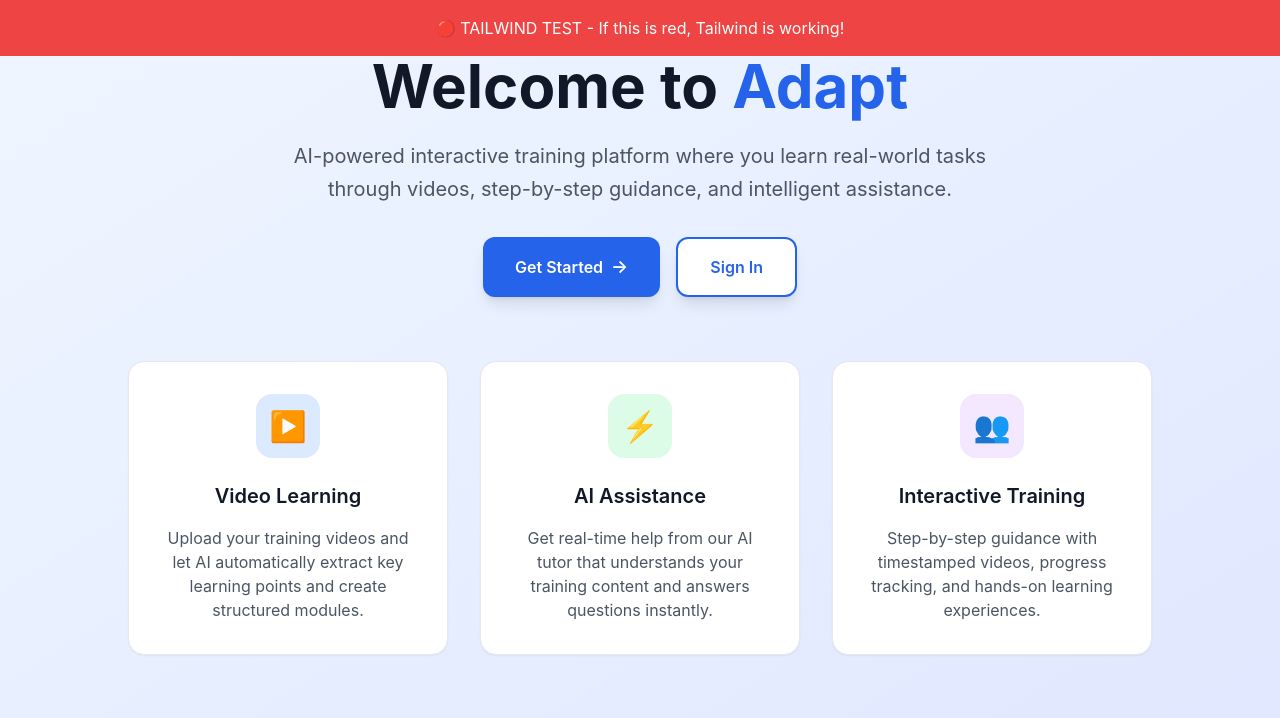
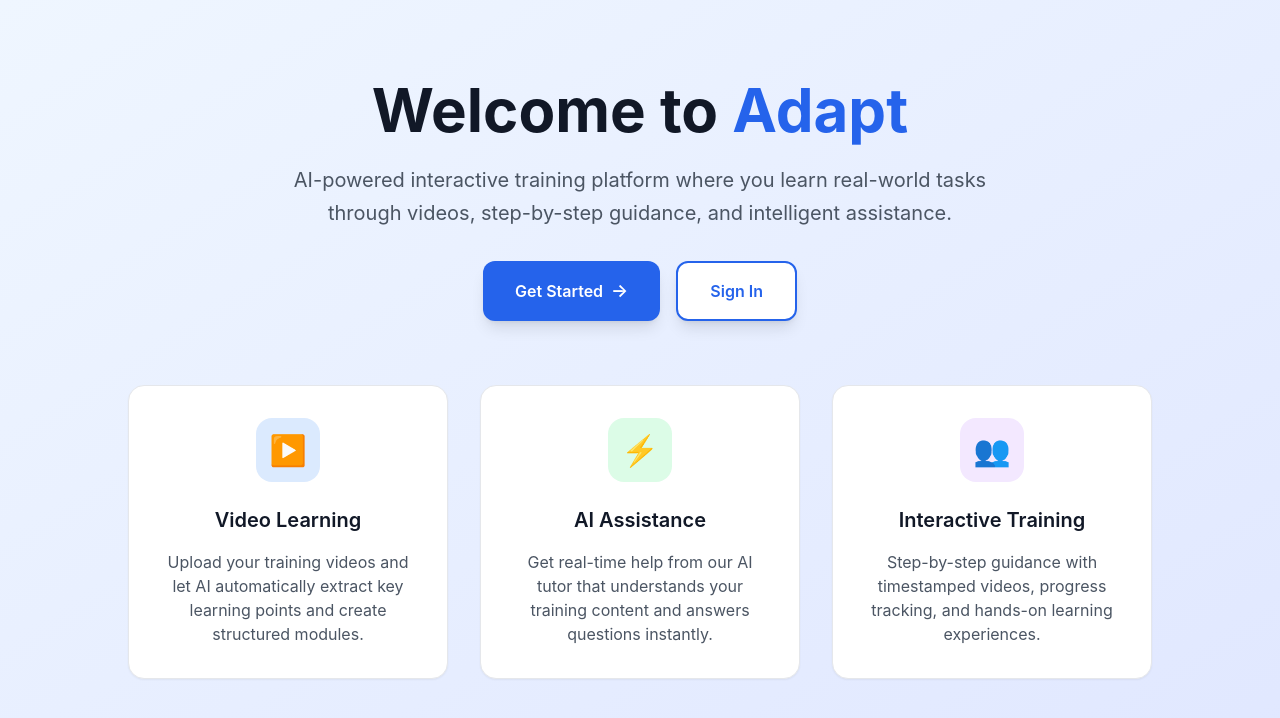
Before and after one commit to gridllc/adapt-v3, a React (Vite) app in the folder frontend/: page / in a window 1280 px wide. Shown: the top 718 px of the page. Built offline with nearby package versions, Linux system fonts and the light colour scheme; no server answers.

Commit message:
Fix homepage layout - remove container class conflict

```diff
--- a/frontend/src/pages/HomePage.tsx
+++ b/frontend/src/pages/HomePage.tsx
@@ -6,12 +6,8 @@
 
   return (
     <div className="min-h-screen bg-gradient-to-br from-blue-50 to-indigo-100">
-      {/* Tailwind Test */}
-      <div className="bg-red-500 text-white p-4 text-center">
-        🔴 TAILWIND TEST - If this is red, Tailwind is working!
-      </div>
       {/* Hero Section */}
-      <div className="container mx-auto px-4 py-20">
+      <div className="max-w-7xl mx-auto px-4 py-20">
         <div className="text-center mb-16">
           <h1 className="text-6xl font-bold text-gray-900 mb-6">
             Welcome to <span className="text-blue-600">Adapt</span>
```
